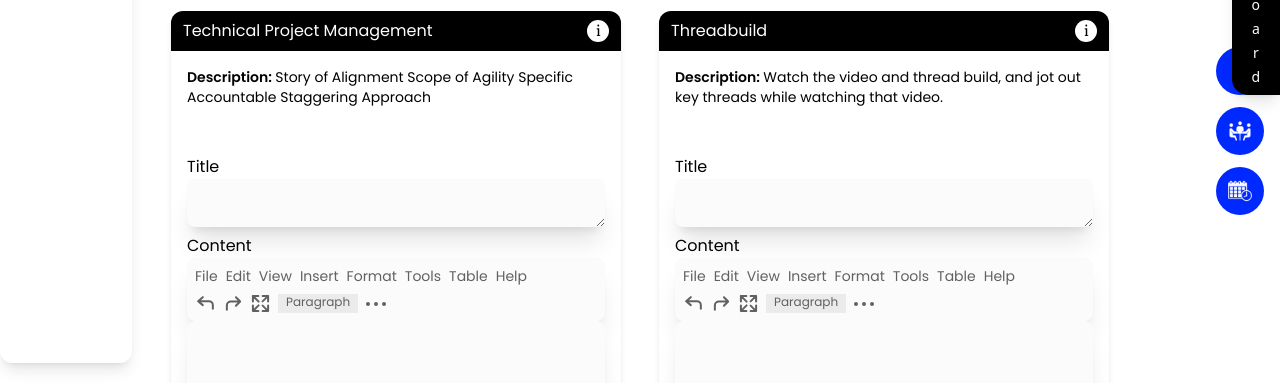
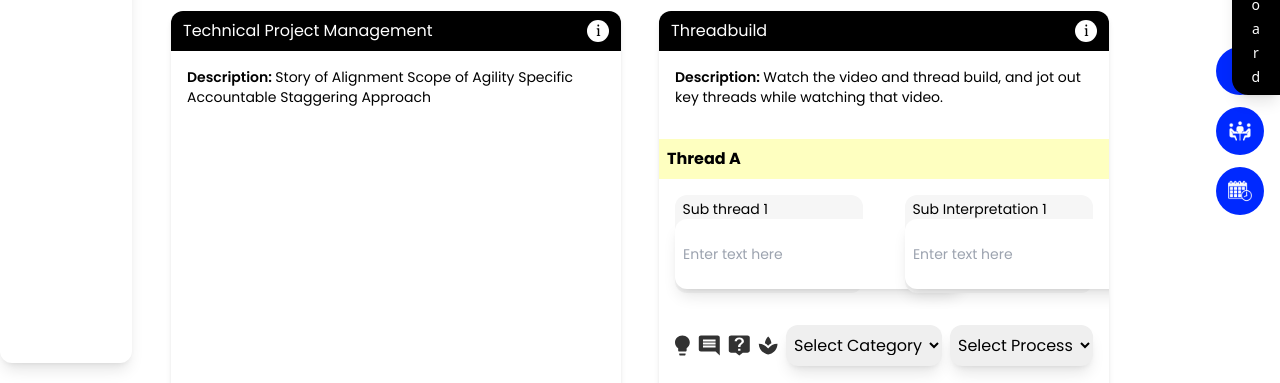
Before and after one commit to kirtiiraghav/deep-thought-assignment, a React (Vite) app: page / in a window 1280 px wide. Shown: the part 569-952 px from the top of the page. Built offline with nearby package versions, Linux system fonts and the light colour scheme.

Commit message:
update JourneyBoardsContainer to pass different components to each JourneyCard

```diff
--- a/src/components/JourneyBoardsContainer.jsx
+++ b/src/components/JourneyBoardsContainer.jsx
@@ -1,76 +1,35 @@
 import JourneyCard from './JourneyCard';
 import { projectData } from '../../projectData';
 import iButton from '../../assests/images/iButton.svg'
+import ThreadA from './ThreadA';
+import ArticleForm from './ArticleForm';
 
 const JourneyBoardsContainer = () => {
-    // const cardsData = [
-    //     {
-    //         title: 'Technical Project Management',
-    //         description: 'Story of Alignment Scope of Agility Specific Accountable Staggering Approach',
-    //         content: <iframe width="100%" height="200" src="https://www.youtube.com/embed/example" title="YouTube video" />, // Example iframe
-    //     },
-    //     {
-    //         title: 'Threadbuild',
-    //         description: 'Watch the video and threadbuild, and jot out key threads while watching the video',
-    //         content: (
-    //             <div>
-    //                 <h4 className="font-bold">Thread A</h4>
-    //                 <div className="grid grid-cols-2 gap-4">
-    //                     <textarea placeholder="Sub thread 1" className="border p-2 w-full" />
-    //                     <textarea placeholder="Sub Interpretation 1" className="border p-2 w-full" />
-    //                 </div>
-    //                 <button className="mt-2 bg-blue-500 text-white px-4 py-2 rounded">+ Sub-thread</button>
-    //                 <textarea placeholder="Summary for Thread A" className="border p-2 w-full mt-2" />
-    //             </div>
-    //         ),
-    //     },
-    //     {
-    //         title: 'Structure your Pointers',
-    //         description: 'Write a 300 - 400 word article from your thread. Publish your understanding and showcase your understanding to the entire world',
-    //         content: (
-    //             <div>
-    //                 <input type="text" placeholder="Title" className="border p-2 w-full mb-2" />
-    //                 <textarea placeholder="Content" className="border p-2 w-full" rows="6" />
-    //             </div>
-    //         ),
-    //     },
-    //     {
-    //         title: '4SA Method',
-    //         description: 'To explore more read more',
-    //         content: (
-    //             <div>
-    //                 <details>
-    //                     <summary className="font-bold">Introduction</summary>
-    //                     <p>The 4SA Method, How to bring an idea into progress?</p>
-    //                 </details>
-    //                 <details>
-    //                     <summary className="font-bold">Thread A</summary>
-    //                     <p>How are you going to develop your strategy? Which method are you going to use to develop a strategy? What if the project is lengthy?</p>
-    //                     <details>
-    //                         <summary className="font-bold">Example 1</summary>
-    //                         <p>You have a concept, How will you put into progress?</p>
-    //                     </details>
-    //                 </details>
-    //             </div>
-    //         ),
-    //     },
-    // ];
-
     const data = projectData
-    console.log(data);
 
     return (
         <div className="flex justify-around flex-wrap gap-4">
-            {data.tasks[0].assets.map((asset) => (
+            {data.tasks[0].assets.map((asset, idx) => {
+                let ComponentToRender;
+                switch (idx) {
+                    case 1:
+                        ComponentToRender = <ThreadA />;
+                        break;
+                    case 2:
+                        ComponentToRender = <ArticleForm />;
+                        break;
+                }
+                return (
                     <JourneyCard
                         key={asset.asset_id}
                         title={asset.asset_title}
                         description={asset.asset_description}
                         icon={iButton}
 
-                >
+                    > {ComponentToRender}
                     </JourneyCard>
-            ))}
+                )
+            })}
         </div>
     );
 };
--- a/src/components/JourneyCard.jsx
+++ b/src/components/JourneyCard.jsx
@@ -1,8 +1,7 @@
 import React from 'react';
-import ThreadA from './ThreadA';
-import ArticleForm from './ArticleForm';
 
 const JourneyCard = ({ title, description, children, icon }) => {
+    console.log(children);
     return (
         <div className="font-poppins w-full md:w-[450px] rounded-xl overflow-hidden shadow-md mb-6">
             <div className="bg-[#000] text-white py-2 px-3  flex justify-between">
@@ -12,7 +11,7 @@ const JourneyCard = ({ title, description, children, icon }) => {
             <div className="p-4">
                 <p className="text-sm mb-4"><span className='font-semibold'>Description: </span>{description}</p>
             </div>
-            <ArticleForm/>
+            {children}
         </div>
     );
 };
```
Also changed, not shown: assests/images/upArrow.svg (added). Lines whose indentation alone changed are shown as unchanged.
